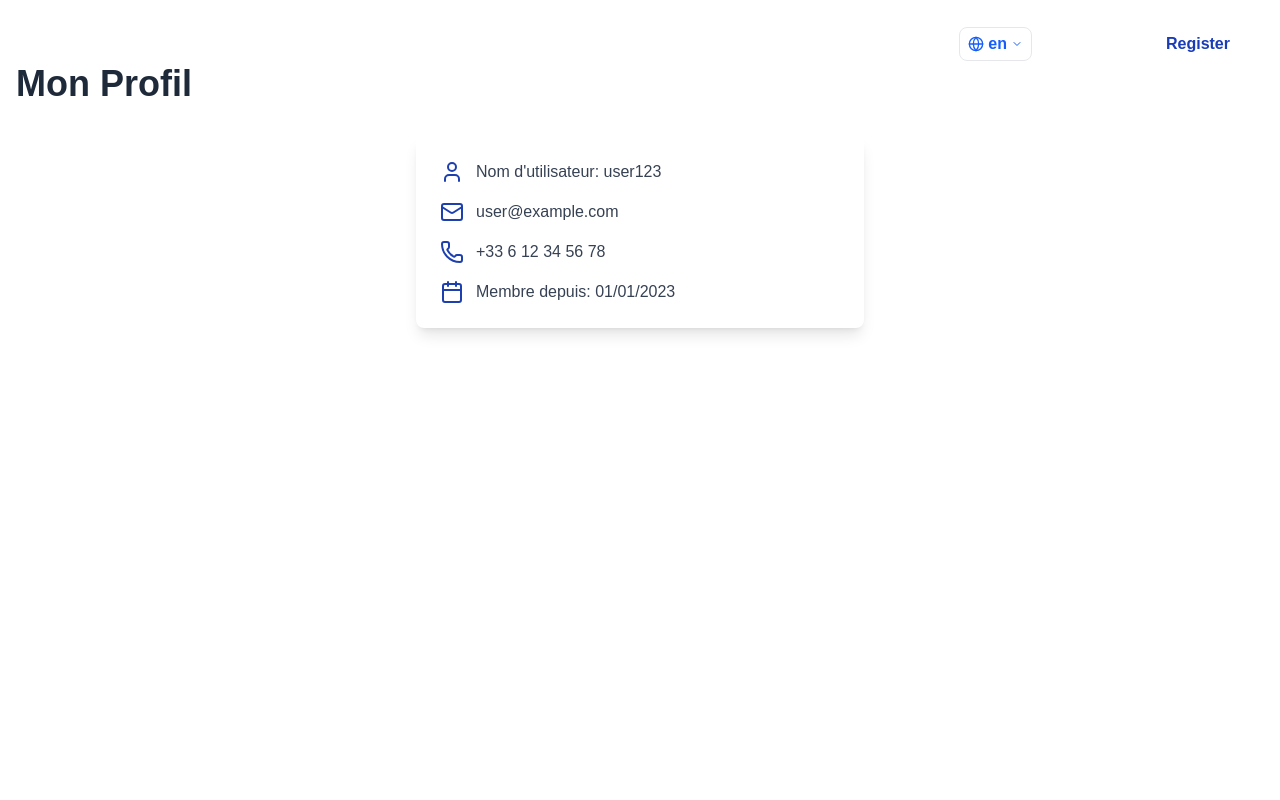
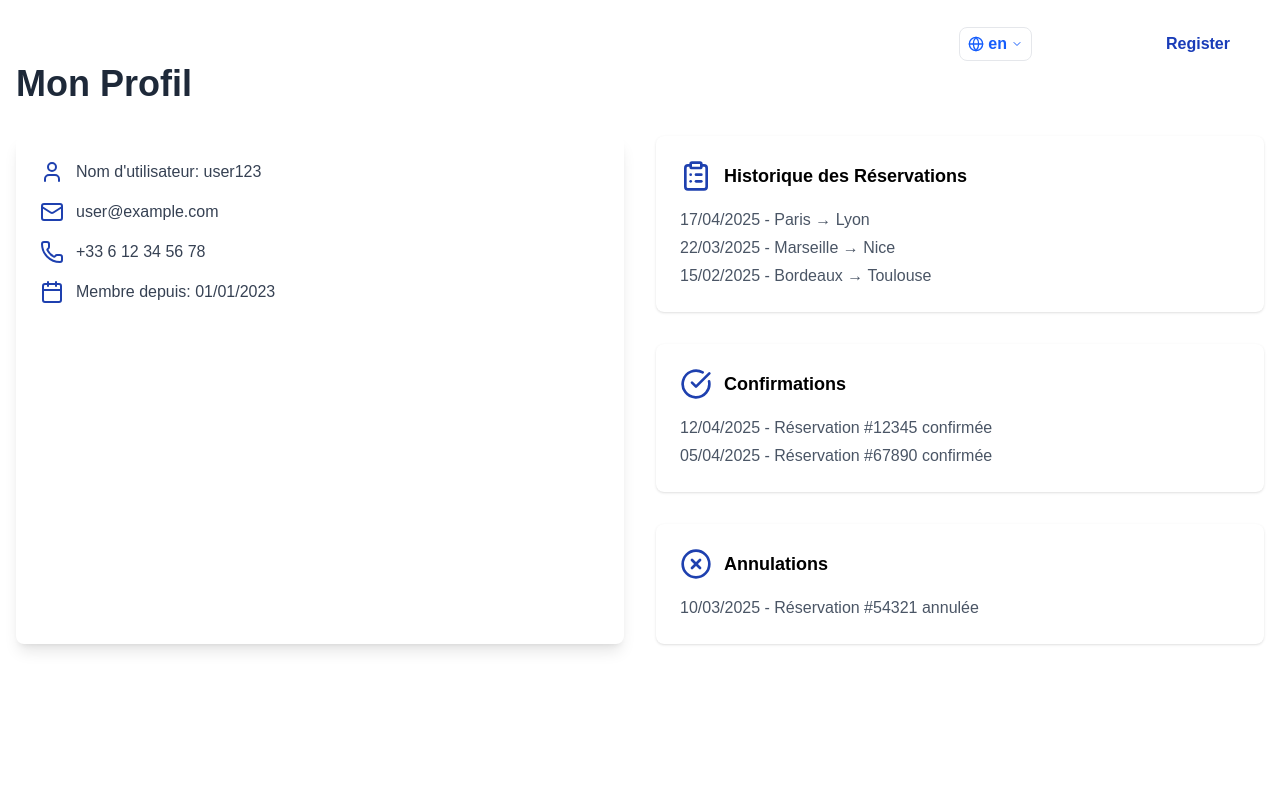
Before and after one commit to SmartBusStation/bus_station_frontend, a Next.js app: page /user-profile in a window 1280 px wide. Shown: the top 800 px of the page. Built offline with nearby package versions, Linux system fonts and the light colour scheme.

Commit message:
Sauvegarde des modifications avant changement de branche

```diff
--- a/src/app/agency-profile/page.tsx
+++ b/src/app/agency-profile/page.tsx
@@ -6,7 +6,7 @@ import Header from "@/components/layouts/Header";
 import Footer from "@/components/layouts/Footer";
 import { fadeInUp, staggerContainer } from "@/lib/animations/animationTool";
 import { JSX } from "react";
-import { Building, MapPin, Phone, Mail, Info } from "lucide-react";
+import { Building, MapPin, Phone, Mail, Info, ClipboardList, CheckCircle, XCircle, Globe, Clock } from "lucide-react";
 
 export default function AgencyProfilePage(): JSX.Element {
   const [ref, inView] = useInView({ triggerOnce: true, threshold: 0.1 });
@@ -24,7 +24,9 @@ export default function AgencyProfilePage(): JSX.Element {
           <motion.h1 variants={fadeInUp} className="text-4xl font-bold text-gray-800 mb-8">
             Profil de l'Agence
           </motion.h1>
-          <motion.div variants={fadeInUp} className="bg-white shadow-lg rounded-lg p-6 max-w-lg mx-auto">
+          <div className="grid grid-cols-1 md:grid-cols-2 gap-8">
+            {/* Infos Agence */}
+            <motion.div variants={fadeInUp} className="bg-white shadow-lg rounded-lg p-6">
               <ul className="space-y-4 mb-6">
                 <li className="flex items-center"><Building className="w-6 h-6 text-primary mr-3"/><span className="font-medium text-gray-700">Nom de l'agence </span></li>
                 <li className="flex items-center"><MapPin className="w-6 h-6 text-primary mr-3"/><span className="text-gray-700">123 Rue de Rivoli, 75001 Paris</span></li>
@@ -36,6 +38,18 @@ export default function AgencyProfilePage(): JSX.Element {
                 Voyage Paris est une agence spécialisée dans l'organisation de voyages sur mesure en France et en Europe. Nous offrons des services personnalisés pour garantir des expériences inoubliables.
               </p>
             </motion.div>
+            {/* Voyages en cours & annulés */}
+            <motion.section variants={staggerContainer} initial="hidden" animate={inView ? "visible" : "hidden"} className="space-y-8">
+              <motion.div variants={fadeInUp} className="bg-white rounded-lg shadow p-6">
+                <div className="flex items-center mb-4"><Clock className="w-8 h-8 text-primary mr-3"/><h3 className="text-lg font-semibold">Voyages en cours</h3></div>
+                <ul className="text-gray-600 space-y-1"><li>Paris → Lyon (20/04/2025)</li><li>Nice → Marseille (22/04/2025)</li></ul>
+              </motion.div>
+              <motion.div variants={fadeInUp} className="bg-white rounded-lg shadow p-6">
+                <div className="flex items-center mb-4"><XCircle className="w-8 h-8 text-primary mr-3"/><h3 className="text-lg font-semibold">Voyages annulés</h3></div>
+                <ul className="text-gray-600 space-y-1"><li>Bordeaux → Toulouse (15/04/2025)</li></ul>
+              </motion.div>
+            </motion.section>
+          </div>
         </motion.div>
       </main>
       <Footer />
--- a/src/app/user-profile/page.tsx
+++ b/src/app/user-profile/page.tsx
@@ -7,6 +7,7 @@ import Footer from "@/components/layouts/Footer";
 import { fadeInUp, staggerContainer } from "@/lib/animations/animationTool";
 import { JSX } from "react";
 import { User, Mail, Phone, Calendar } from "lucide-react";
+import { ClipboardList, CheckCircle, XCircle } from "lucide-react";
 
 export default function ProfilePage(): JSX.Element {
   const [ref, inView] = useInView({ triggerOnce: true, threshold: 0.1 });
@@ -24,14 +25,60 @@ export default function ProfilePage(): JSX.Element {
           <motion.h1 variants={fadeInUp} className="text-4xl font-bold text-gray-800 mb-8">
             Mon Profil
           </motion.h1>
-          <motion.div variants={fadeInUp} className="bg-white shadow-lg rounded-lg p-6 max-w-md mx-auto">
-            <ul className="space-y-4">
-              <li className="flex items-center"><User className="w-6 h-6 text-primary mr-3" /><span className="text-gray-700 font-medium">Nom d'utilisateur: user123</span></li>
-              <li className="flex items-center"><Mail className="w-6 h-6 text-primary mr-3" /><span className="text-gray-700">user@example.com</span></li>
-              <li className="flex items-center"><Phone className="w-6 h-6 text-primary mr-3" /><span className="text-gray-700">+33 6 12 34 56 78</span></li>
-              <li className="flex items-center"><Calendar className="w-6 h-6 text-primary mr-3" /><span className="text-gray-700">Membre depuis: 01/01/2023</span></li>
-            </ul>
-          </motion.div>
+          <div className="grid grid-cols-1 md:grid-cols-2 gap-8">
+            <motion.div variants={fadeInUp} className="bg-white shadow-lg rounded-lg p-6">
+              <ul className="space-y-4">
+                <li className="flex items-center">
+                  <User className="w-6 h-6 text-primary mr-3" />
+                  <span className="text-gray-700 font-medium">Nom d'utilisateur: user123</span>
+                </li>
+                <li className="flex items-center">
+                  <Mail className="w-6 h-6 text-primary mr-3" />
+                  <span className="text-gray-700">user@example.com</span>
+                </li>
+                <li className="flex items-center">
+                  <Phone className="w-6 h-6 text-primary mr-3" />
+                  <span className="text-gray-700">+33 6 12 34 56 78</span>
+                </li>
+                <li className="flex items-center">
+                  <Calendar className="w-6 h-6 text-primary mr-3" />
+                  <span className="text-gray-700">Membre depuis: 01/01/2023</span>
+                </li>
+              </ul>
+            </motion.div>
+            <div className="space-y-8">
+              <motion.div variants={fadeInUp} className="bg-white rounded-lg shadow p-6">
+                <div className="flex items-center mb-4">
+                  <ClipboardList className="w-8 h-8 text-primary mr-3" />
+                  <h3 className="text-lg font-semibold">Historique des Réservations</h3>
+                </div>
+                <ul className="text-gray-600 space-y-1">
+                  <li>17/04/2025 - Paris → Lyon</li>
+                  <li>22/03/2025 - Marseille → Nice</li>
+                  <li>15/02/2025 - Bordeaux → Toulouse</li>
+                </ul>
+              </motion.div>
+              <motion.div variants={fadeInUp} className="bg-white rounded-lg shadow p-6">
+                <div className="flex items-center mb-4">
+                  <CheckCircle className="w-8 h-8 text-primary mr-3" />
+                  <h3 className="text-lg font-semibold">Confirmations</h3>
+                </div>
+                <ul className="text-gray-600 space-y-1">
+                  <li>12/04/2025 - Réservation #12345 confirmée</li>
+                  <li>05/04/2025 - Réservation #67890 confirmée</li>
+                </ul>
+              </motion.div>
+              <motion.div variants={fadeInUp} className="bg-white rounded-lg shadow p-6">
+                <div className="flex items-center mb-4">
+                  <XCircle className="w-8 h-8 text-primary mr-3" />
+                  <h3 className="text-lg font-semibold">Annulations</h3>
+                </div>
+                <ul className="text-gray-600 space-y-1">
+                  <li>10/03/2025 - Réservation #54321 annulée</li>
+                </ul>
+              </motion.div>
+            </div>
+          </div>
         </motion.div>
       </main>
       <Footer />
```
Lines whose indentation alone changed are shown as unchanged.
